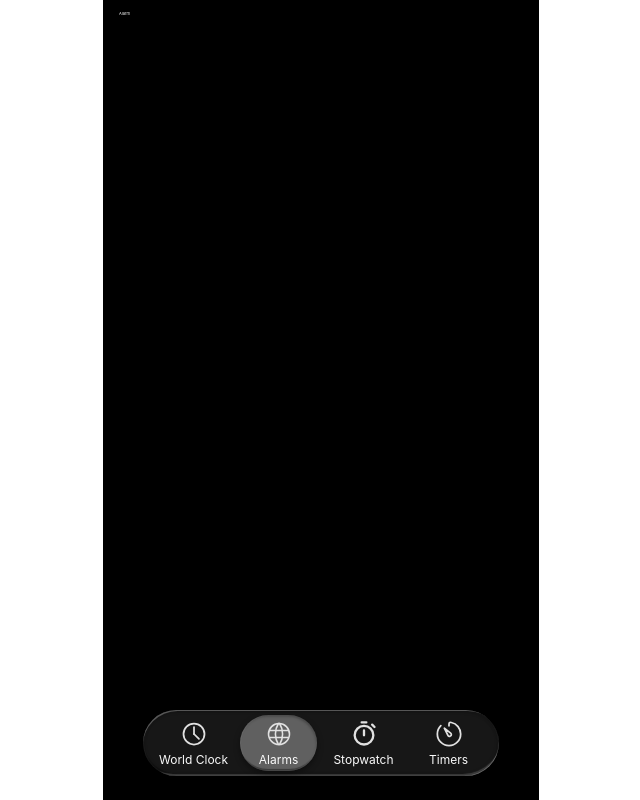
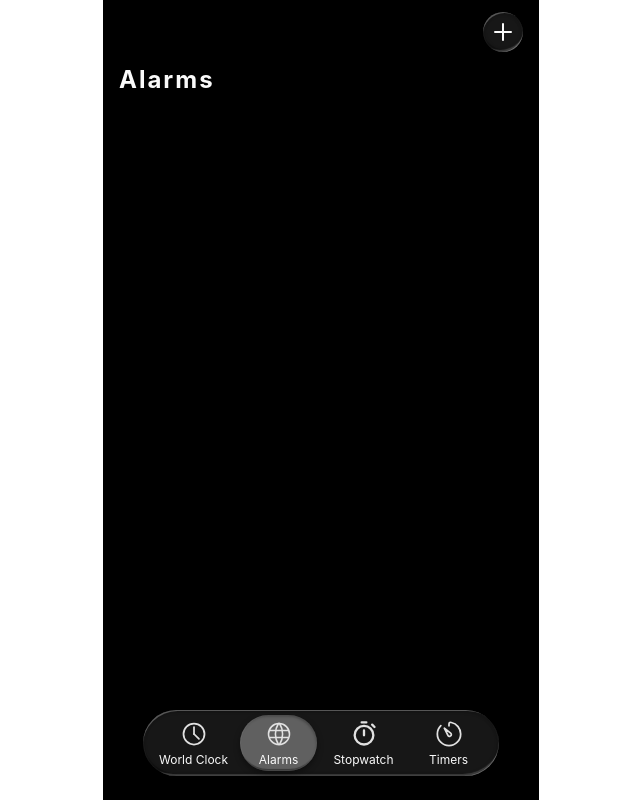
Before and after one commit to JGW-Korea/jgw-clock-app, a React (Vite) app: page /world in a window 1280 px wide. Shown: the whole page, without its empty margins (319-959 px from the left). Built offline with nearby package versions, Linux system fonts and the light colour scheme.

Commit message:
feat: 알림 라우트 전용 헤더 컴포넌트 구성

```diff
--- a/src/pages/Alarm.tsx
+++ b/src/pages/Alarm.tsx
@@ -1,3 +1,19 @@
+import { useEffect, useState } from "react";
+import { AlarmHeader } from "../widgets/headers";
+
 export default function Alarm() {
-  return <div>Alarm</div>;
+  const [alarmList, setAlarmList] = useState<object[]>([]);
+
+  useEffect(() => {
+    const list = localStorage.getItem("alarm");
+    if(list) {
+      setAlarmList(JSON.parse(list));
+    }
+  }, []);
+
+  return (
+    <>
+      <AlarmHeader alarmList={alarmList} />
+    </>
+  );
 }
--- a/src/widgets/headers/ui/AlarmHeader.tsx
+++ /dev/null
@@ -1,3 +0,0 @@
-export default function AlarmHeader() {
-  return <div>AlarmHeader</div>;
-}
--- /dev/null
+++ b/src/widgets/headers/ui/AlarmHeader/index.tsx
@@ -0,0 +1,22 @@
+import style from "./style.module.scss";
+import Header from "../../../../shared/header";
+import PlusIcon from "../../../../shared/assets/icons/plus.svg?react";
+
+interface Props {
+  alarmList: object[]
+}
+
+export default function AlarmHeader({ alarmList }: Props) {
+  return (
+    <Header title="Alarms">
+      <div style={{ display: "flex", justifyContent: "space-between" }}>
+        <button className={`${style["glass-button"]} ${style["glass-button__text"]} ${alarmList.length === 0 && style["glass-button__hidden"]}`}>
+          Edit
+        </button>
+        <button className={`${style["glass-button"]} ${style["glass-button__icon"]}`}>
+          <PlusIcon />
+        </button>
+      </div>
+    </Header>
+  );
+}
--- /dev/null
+++ b/src/widgets/headers/ui/AlarmHeader/mixin.scss
@@ -0,0 +1,21 @@
+@use "sass:map";
+@use "./variable.scss" as *;
+
+/*
+  ---------------------------------------------------------------------------
+  Tab Navigation 레이아웃의 Liquid Glass 효과를 나타내기 위한 Box Shadow 표현 @Mixin
+  ---------------------------------------------------------------------------
+*/
+@mixin glass-shadow() {
+  box-shadow:
+    inset 0 0 0 1px color-mix(in srgb,  map.get($colors, "light") calc($glass-reflex-light * 10%), transparent),
+    inset 1.8px 3px 0px -2px color-mix(in srgb, map.get($colors, "light") calc($glass-reflex-light * 90%), transparent),
+    inset -2px -2px 0px -2px color-mix(in srgb, map.get($colors, "light") calc($glass-reflex-light *  80%), transparent),
+    inset -3px -8px 1px -6px color-mix(in srgb, map.get($colors, "light") calc($glass-reflex-light *  60%), transparent),
+    inset -0.3px -1px 4px 0px color-mix(in srgb, map.get($colors, "dark") calc($glass-reflex-dark * 12%), transparent),
+    inset -1.5px 2.5px 0px -2px color-mix(in srgb,map.get($colors, "dark") calc($glass-reflex-dark * 12%), transparent),
+    inset 0px 3px 4px -2px color-mix(in srgb, map.get($colors, "dark") calc($glass-reflex-dark * 12%), transparent),
+    inset 2px -6.5px 1px -4px color-mix(in srgb, map.get($colors, "dark") calc($glass-reflex-dark * 12%), transparent),
+    0px 1px 5px 0px color-mix(in srgb, map.get($colors, "dark") calc($glass-reflex-dark * 12%), transparent),
+    0px 6px 16px 0px color-mix( in srgb, map.get($colors, "dark") calc($glass-reflex-dark * 12%), transparent);
+}
--- /dev/null
+++ b/src/widgets/headers/ui/AlarmHeader/style.module.scss
@@ -0,0 +1,60 @@
+@use "sass:map";
+@use "./variable.scss" as *;
+@use "./mixin.scss" as *;
+
+.glass-button {
+  $blur: 2rem;
+  $transition: 200ms cubic-bezier(0.5, 0, 0, 1);
+  $borderRadius: 9999px;
+
+  &__hidden {
+    visibility: hidden;
+  }
+
+  // 단순, Tab Nativgation 레이아웃 패딩, 테두리 경계선 지정
+  padding: 2rem;
+  &__text {
+    padding: 2rem 4rem;
+  }
+
+  border-radius: $borderRadius;
+  border: none;
+  cursor: pointer;
+
+  // Liquid Glass 효과를 나타내기 위한 배경색 + 배경색 Blur 효과 / 채도 구성
+  background-color: color-mix(in srgb, map.get($colors, "glass") 12%, transparent);
+  backdrop-filter: blur($blur) saturate($saturation);
+  -webkit-backdrop-filter: blur($blur) saturate($saturation);
+
+  @include glass-shadow(); // Liquid Glass 효과를 나타내기 위한 Box-Shadow 스타일 구성
+  transition: $transition;
+
+  // 폰트 스타일
+  font-size: 4rem;
+  display: flex;
+  align-items: center;
+  justify-content: center;
+
+  & > svg {
+    width: 6rem;
+    height: 6rem;
+
+    & > path {
+      stroke: #FAFAFA;
+      transition: $transition;
+    }
+  }
+
+  &:hover {
+    &.glass-button__text {
+      color: map.get($colors, "action");
+    }
+    &.glass-button__icon {
+      & > svg {
+        & path {
+          stroke: map.get($colors, "action");
+        }
+      }
+    }
+  }
+}
--- /dev/null
+++ b/src/widgets/headers/ui/AlarmHeader/variable.scss
@@ -0,0 +1,16 @@
+/*
+  ---------------------------------------
+  Tab Navigation에서 사용될 전역 색상 변수 집합
+  ---------------------------------------
+*/
+$colors: (
+  glass: #bbbbbc,        //
+  light: #ffffff,        //
+  dark: #000000,         //
+  content: #e1e1e1,      // 선택된 탭의 글래스 색상 + 각 탭의 아이콘 / 텍스트 색상
+  action: #ff7f00,       // 탭 호버 시 아이콘 + 텍스트 색상
+);
+
+$saturation: 150%;         // 색상 채도를 나타내는 변수
+$glass-reflex-dark: 2;
+$glass-reflex-light: 0.3;
```
